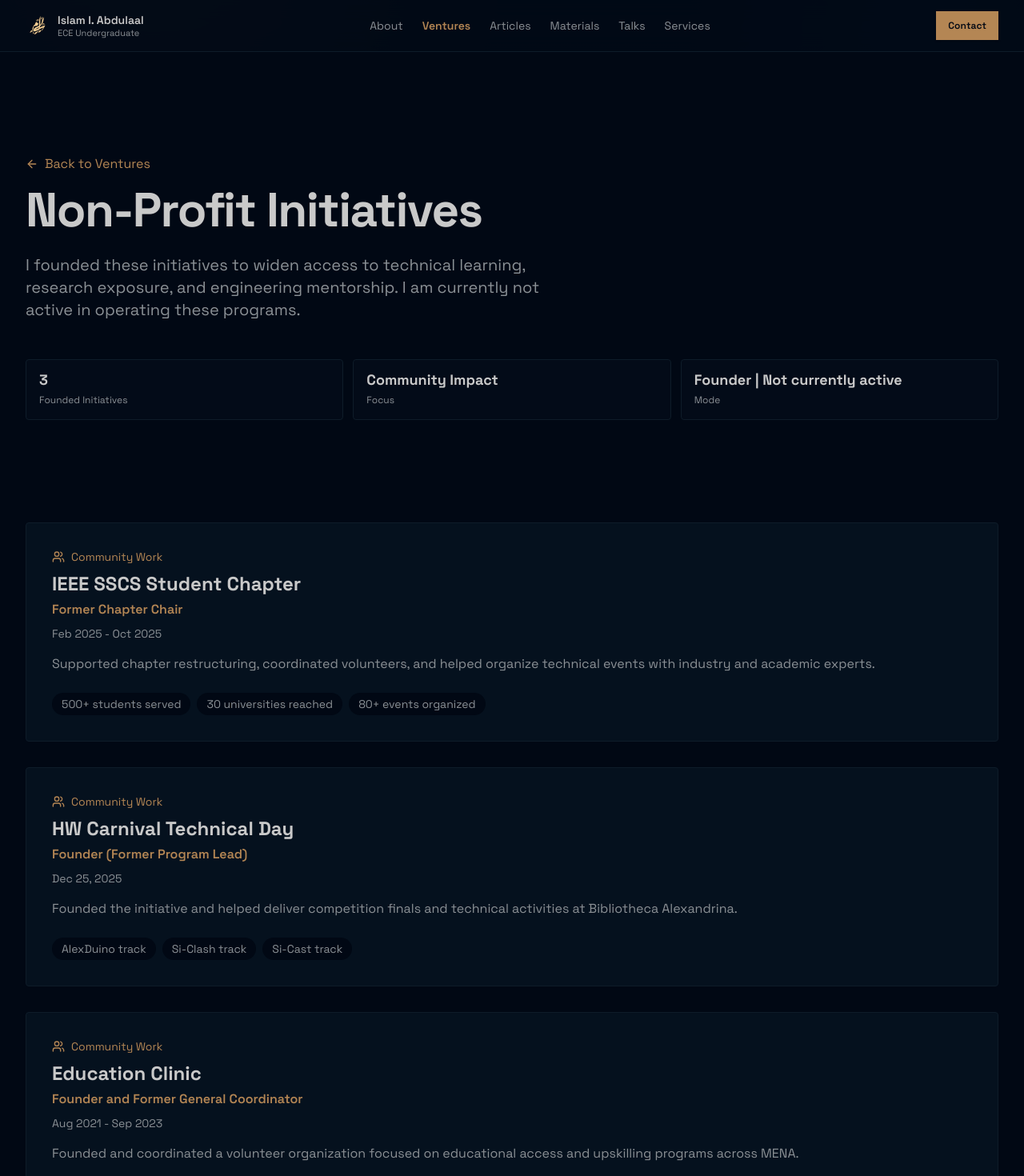
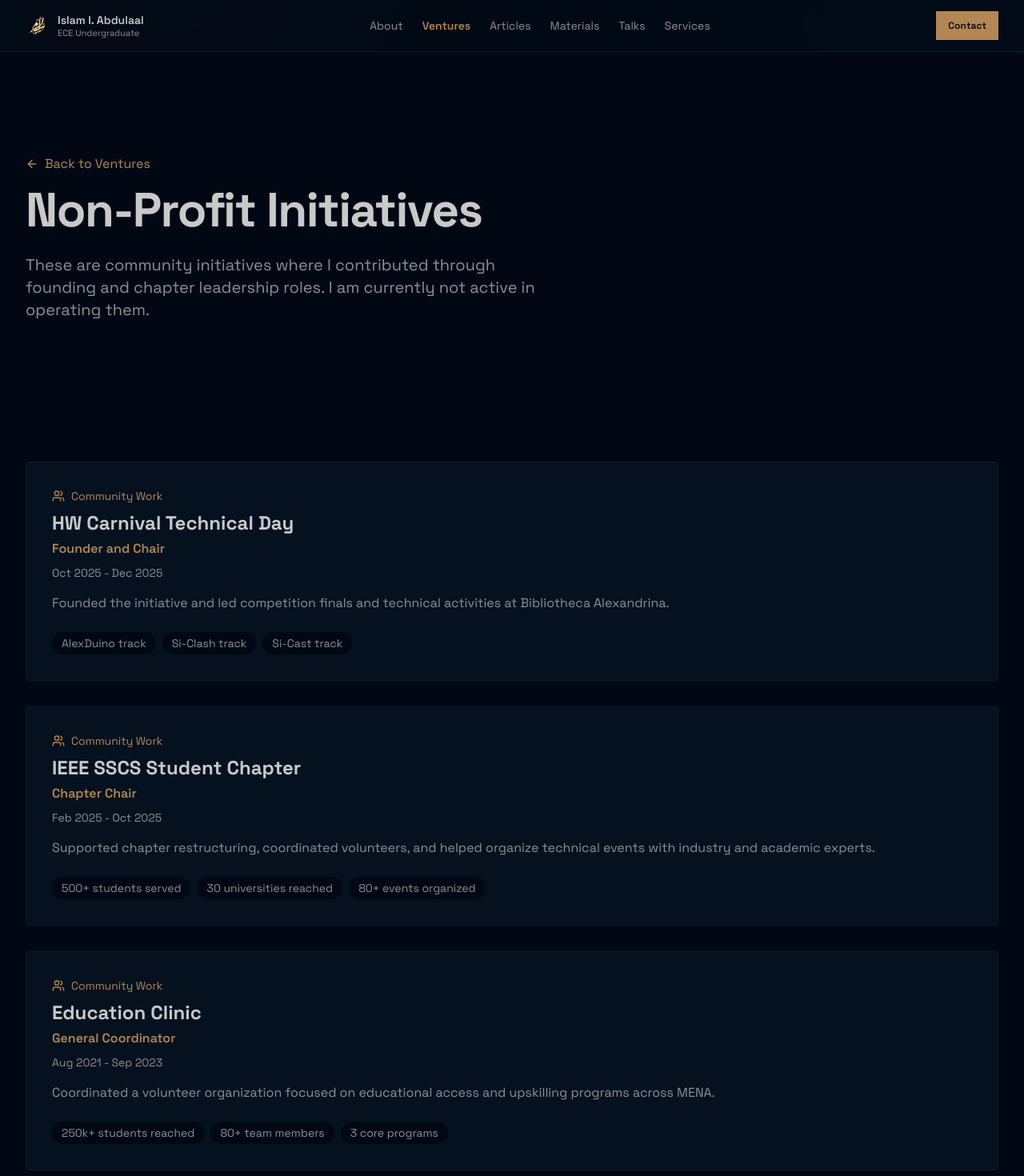
Before and after one commit to iabdul-aal/iabdul-aal.github.io, a Next.js app: page /ventures/non-profit in a window 1280 px wide. Shown: the top 1470 px of the page at 80% size. Built offline with nearby package versions, Linux system fonts and the light colour scheme.

Commit message:
Refine non-profit roles and ordering for accuracy

```diff
--- a/app/ventures/non-profit/page.tsx
+++ b/app/ventures/non-profit/page.tsx
@@ -4,41 +4,35 @@ import { ArrowLeft, Users } from "lucide-react"
 
 export const metadata = {
   title: "Community Initiatives",
-  description: "Founded community and non-profit initiatives focused on technical education access and student support.",
+  description: "Community and non-profit initiatives focused on technical education access and student support.",
 }
 
 export default function NonProfitPage() {
   const initiatives = [
     {
+      name: "HW Carnival Technical Day",
+      role: "Founder and Chair",
+      period: "Oct 2025 - Dec 2025",
+      description:
+        "Founded the initiative and led competition finals and technical activities at Bibliotheca Alexandrina.",
+      impact: ["AlexDuino track", "Si-Clash track", "Si-Cast track"],
+    },
+    {
       name: "IEEE SSCS Student Chapter",
-      role: "Former Chapter Chair",
+      role: "Chapter Chair",
       period: "Feb 2025 - Oct 2025",
       description:
         "Supported chapter restructuring, coordinated volunteers, and helped organize technical events with industry and academic experts.",
       impact: ["500+ students served", "30 universities reached", "80+ events organized"],
     },
     {
-      name: "HW Carnival Technical Day",
-      role: "Founder (Former Program Lead)",
-      period: "Dec 25, 2025",
-      description:
-        "Founded the initiative and helped deliver competition finals and technical activities at Bibliotheca Alexandrina.",
-      impact: ["AlexDuino track", "Si-Clash track", "Si-Cast track"],
-    },
-    {
       name: "Education Clinic",
-      role: "Founder and Former General Coordinator",
+      role: "General Coordinator",
       period: "Aug 2021 - Sep 2023",
       description:
-        "Founded and coordinated a volunteer organization focused on educational access and upskilling programs across MENA.",
+        "Coordinated a volunteer organization focused on educational access and upskilling programs across MENA.",
       impact: ["250k+ students reached", "80+ team members", "3 core programs"],
     },
-  ]
-
-  const summaryStats = [
-    { label: "Founded Initiatives", value: String(initiatives.length) },
-    { label: "Focus", value: "Community Impact" },
-    { label: "Mode", value: "Founder | Not currently active" },
   ]
 
   return (
@@ -51,18 +45,9 @@ export default function NonProfitPage() {
           </Link>
           <h1 className="text-4xl md:text-6xl font-bold tracking-tight text-balance mb-6">Non-Profit Initiatives</h1>
           <p className="text-lg md:text-xl text-muted-foreground max-w-2xl">
-            I founded these initiatives to widen access to technical learning, research exposure, and engineering mentorship.
-            I am currently not active in operating these programs.
+            These are community initiatives where I contributed through founding and chapter leadership roles.
+            I am currently not active in operating them.
           </p>
-        </div>
-
-        <div className="grid grid-cols-1 sm:grid-cols-3 gap-3">
-          {summaryStats.map((item) => (
-            <article key={item.label} className="p-4 rounded-xl border border-border bg-card/40">
-              <p className="text-lg font-bold leading-none">{item.value}</p>
-              <p className="text-xs text-muted-foreground mt-2">{item.label}</p>
-            </article>
-          ))}
         </div>
       </section>
 
```
